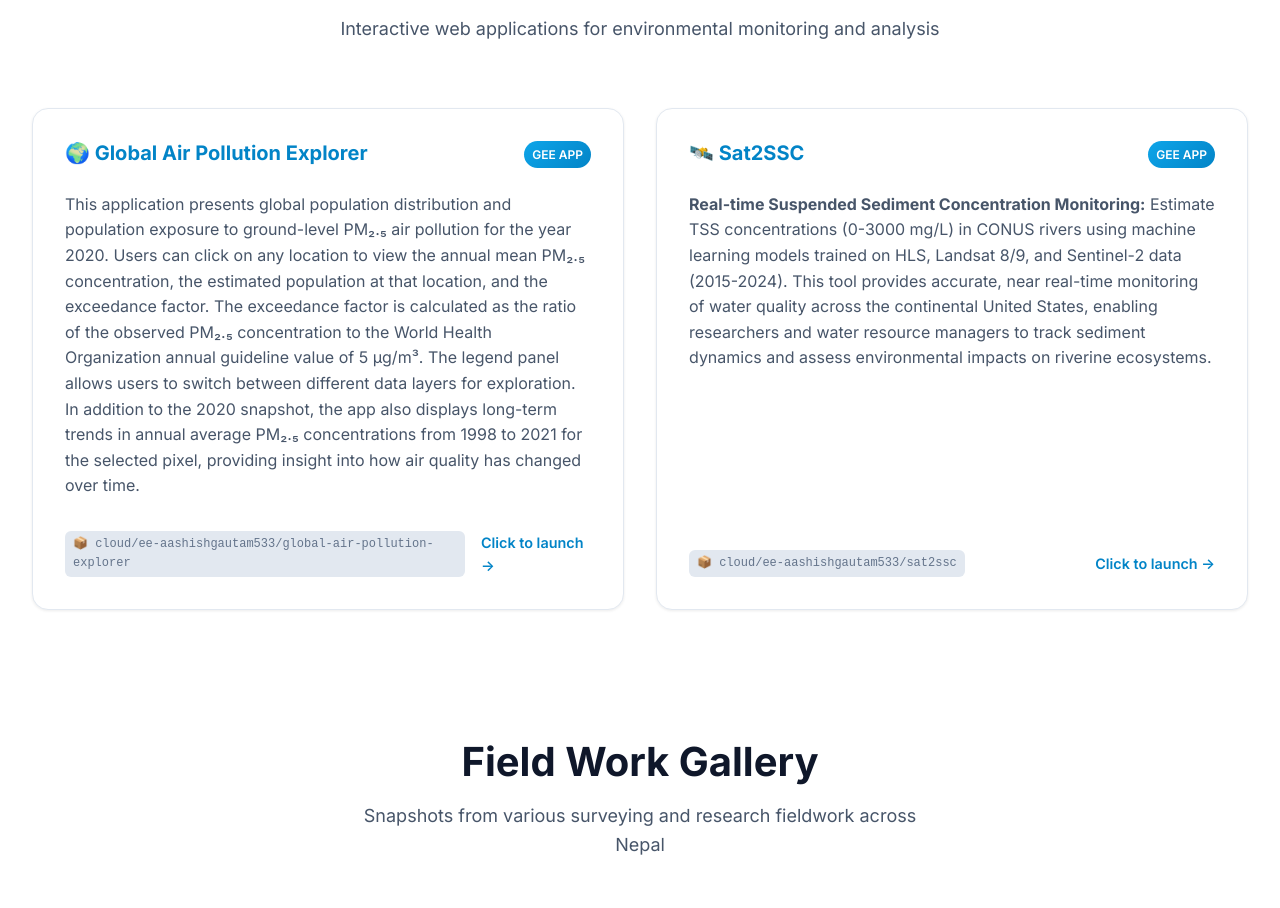
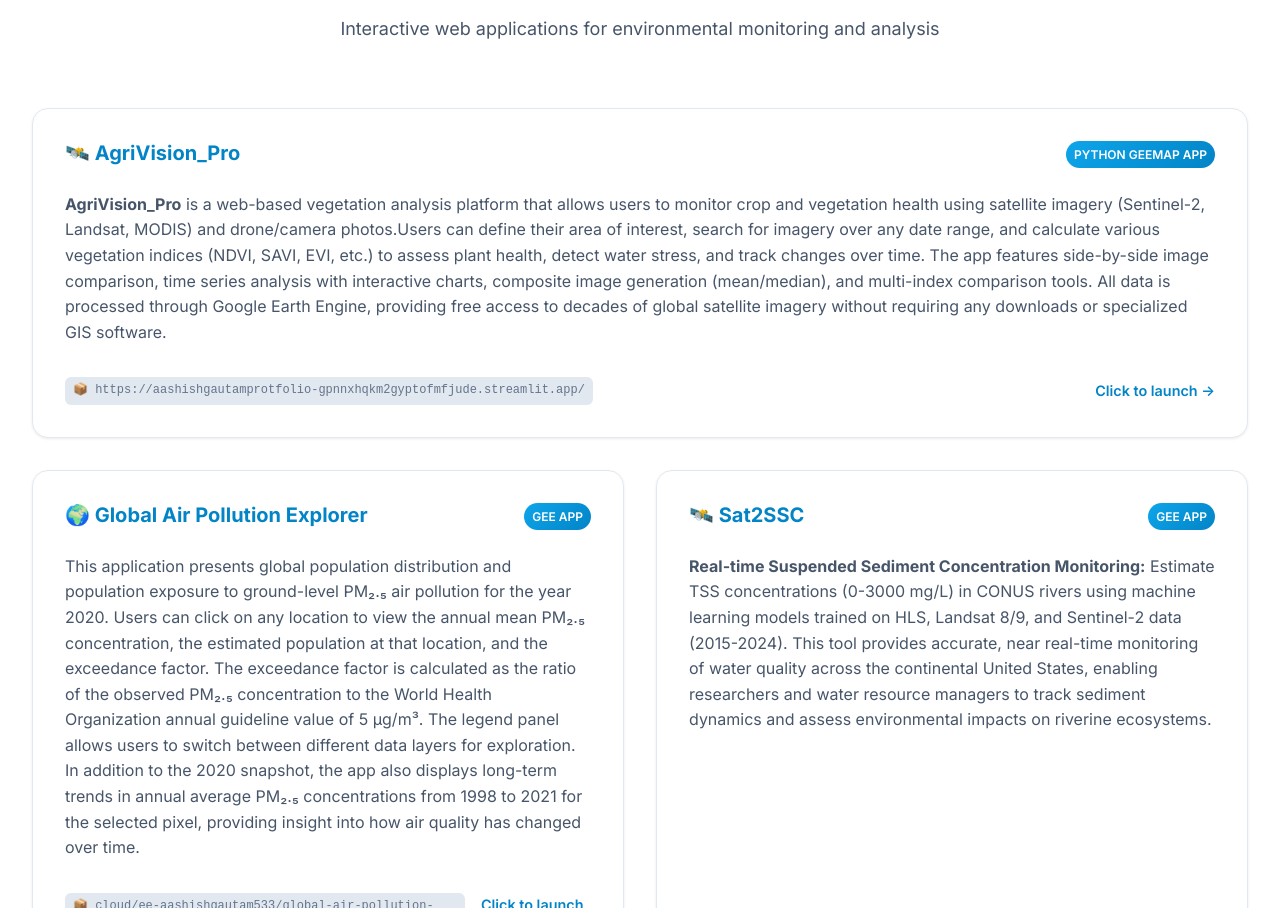
Before and after one commit to aashish66/AashishGautam_Protfolio, a React (Vite) app: page /#/ in a window 1280 px wide. Shown: the part 1312-2220 px from the top of the page. Built offline with nearby package versions, Linux system fonts and the light colour scheme.

Commit message:
Add AgriVision_Pro tool card to Home page
Added a new tool card for AgriVision_Pro with details on its functionality and link.

```diff
--- a/src/pages/Home.jsx
+++ b/src/pages/Home.jsx
@@ -141,6 +141,22 @@ const Home = () => {
                     <h2>🛠️ Google Earth Engine Tools</h2>
                     <p>Interactive web applications for environmental monitoring and analysis</p>
                 </div>
+                <div
+                        className="glass-card tool-card"
+                        onClick={() => window.open('https://aashishgautamprotfolio-gpnnxhqkm2gyptofmfjude.streamlit.app/', '_blank')}
+                    >
+                        <div className="tool-header">
+                            <h3>🛰️ AgriVision_Pro</h3>
+                            <span className="tool-badge">Python GeeMap App</span>
+                        </div>
+                        <p className="tool-description">
+                            <strong>AgriVision_Pro</strong> is a web-based vegetation analysis platform that allows users to monitor crop and vegetation health using satellite imagery (Sentinel-2, Landsat, MODIS) and drone/camera photos.Users can define their area of interest, search for imagery over any date range, and calculate various vegetation indices (NDVI, SAVI, EVI, etc.) to assess plant health, detect water stress, and track changes over time. The app features side-by-side image comparison, time series analysis with interactive charts, composite image generation (mean/median), and multi-index comparison tools. All data is processed through Google Earth Engine, providing free access to decades of global satellite imagery without requiring any downloads or specialized GIS software.
+                        </p>
+                        <div className="tool-footer">
+                            <span className="tool-id">📦 https://aashishgautamprotfolio-gpnnxhqkm2gyptofmfjude.streamlit.app/</span>
+                            <span className="tool-action">Click to launch →</span>
+                        </div>
+                    </div>
                 <div className="tools-grid">
                     <div
                         className="glass-card tool-card"
```
